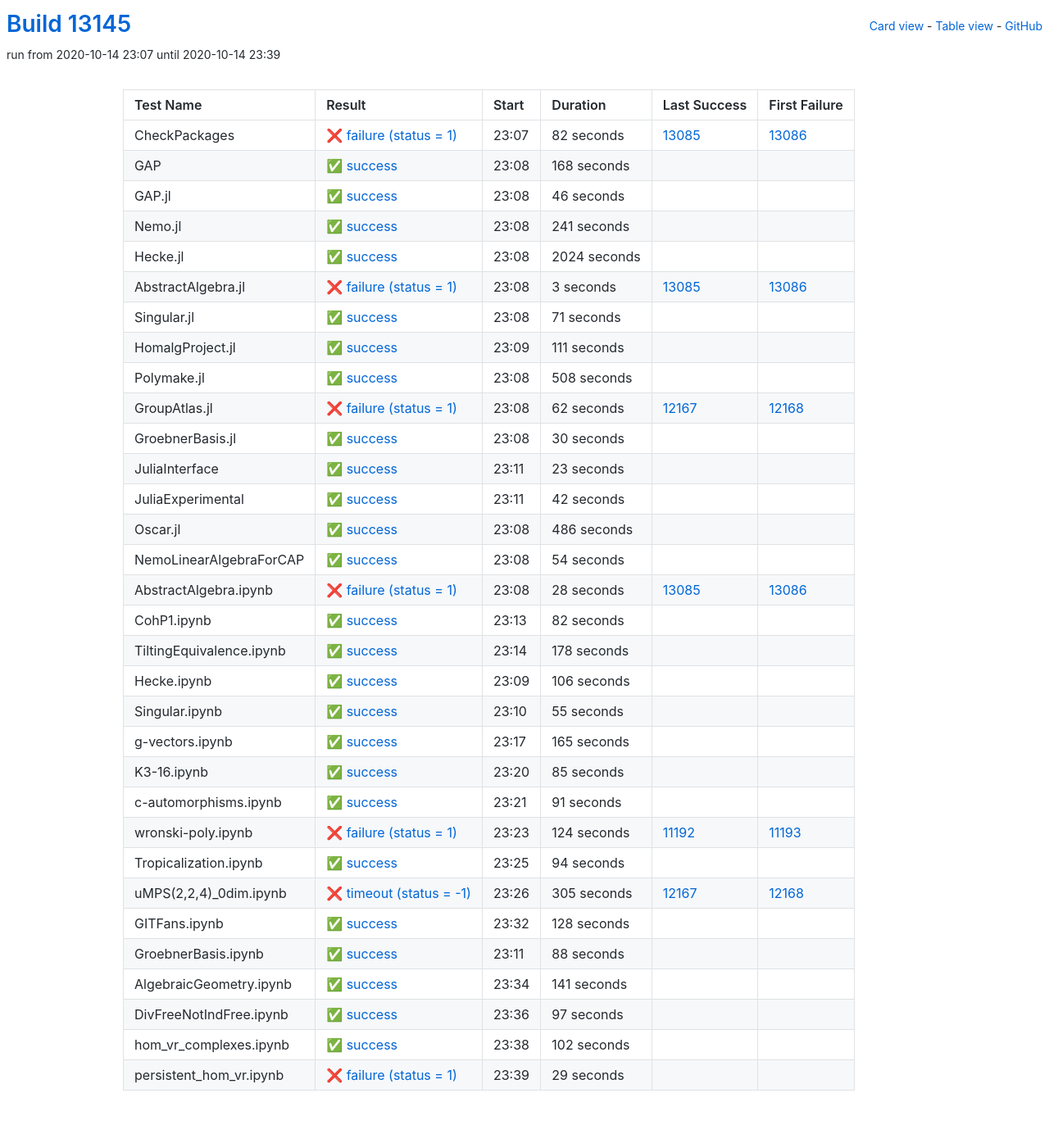
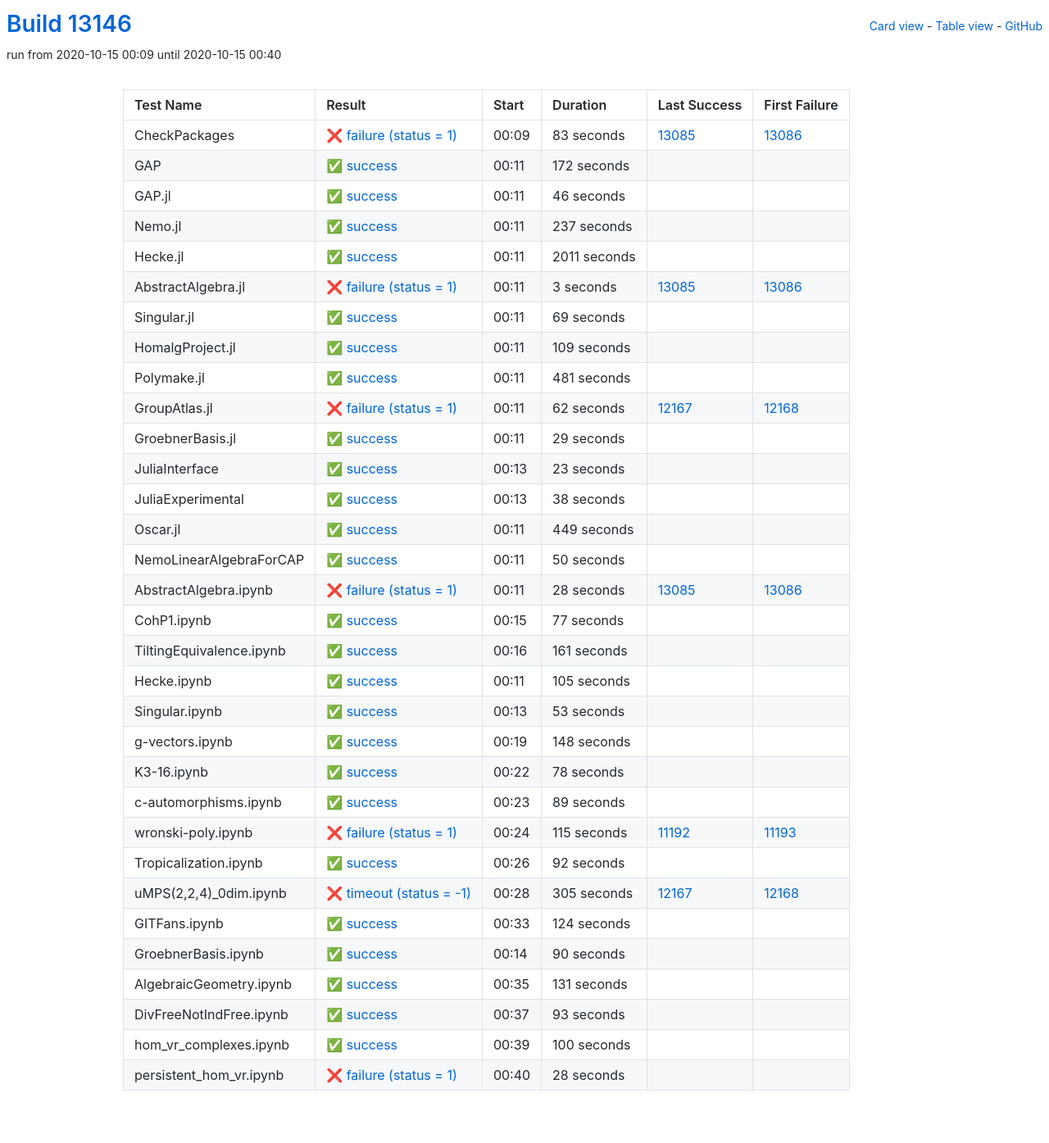
Before and after one commit to oscar-system/oscar-ci-status, a Jekyll site: the page built from table.html, in a window 1280 px wide. Shown: the whole page at 82% size. Built offline with Jekyll 4.4.1, drawn with Linux system fonts in a browser that asks for light colours.

Commit message:
Build #13146

```diff
--- a/_data/ci.yml
+++ b/_data/ci.yml
@@ -1,6 +1,6 @@
 ---
-build: 13145
-build_url: https://oscarci.mathematik.uni-kl.de/job/oscar/13145/
+build: 13146
+build_url: https://oscarci.mathematik.uni-kl.de/job/oscar/13146/
 job: oscar
 organization: oscar-system
 repo: oscar-ci-status
@@ -8,32 +8,32 @@
 tests:
 - name: CheckPackages
   id: checkpackages
-  log: https://oscarci.mathematik.uni-kl.de/job/oscar/13145/artifact/logs/build-13145/CheckPackages.log
-  start: 2020-10-14 23:07
+  log: https://oscarci.mathematik.uni-kl.de/job/oscar/13146/artifact/logs/build-13146/CheckPackages.log
+  start: 2020-10-15 00:09
   success: false
   exitcode: 1
   status: failure
-  duration: 82
+  duration: 83
   last_success: 13085
   last_success_url: https://oscarci.mathematik.uni-kl.de/job/oscar/13085/
   first_failure: 13086
   first_failure_url: https://oscarci.mathematik.uni-kl.de/job/oscar/13086/
 - name: GAP
   id: gap
-  log: https://oscarci.mathematik.uni-kl.de/job/oscar/13145/artifact/logs/build-13145/GAP.log
-  start: 2020-10-14 23:08
+  log: https://oscarci.mathematik.uni-kl.de/job/oscar/13146/artifact/logs/build-13146/GAP.log
+  start: 2020-10-15 00:11
   success: true
   exitcode: 0
   status: success
-  duration: 168
+  duration: 172
   last_success: false
   last_success_url:
   first_failure: false
   first_failure_url:
 - name: GAP.jl
   id: gap-jl
-  log: https://oscarci.mathematik.uni-kl.de/job/oscar/13145/artifact/logs/build-13145/GAP.jl.log
-  start: 2020-10-14 23:08
+  log: https://oscarci.mathematik.uni-kl.de/job/oscar/13146/artifact/logs/build-13146/GAP.jl.log
+  start: 2020-10-15 00:11
   success: true
   exitcode: 0
   status: success
@@ -44,32 +44,32 @@
   first_failure_url:
 - name: Nemo.jl
   id: nemo-jl
-  log: https://oscarci.mathematik.uni-kl.de/job/oscar/13145/artifact/logs/build-13145/Nemo.jl.log
-  start: 2020-10-14 23:08
+  log: https://oscarci.mathematik.uni-kl.de/job/oscar/13146/artifact/logs/build-13146/Nemo.jl.log
+  start: 2020-10-15 00:11
   success: true
   exitcode: 0
   status: success
-  duration: 241
+  duration: 237
   last_success: false
   last_success_url:
   first_failure: false
   first_failure_url:
 - name: Hecke.jl
   id: hecke-jl
-  log: https://oscarci.mathematik.uni-kl.de/job/oscar/13145/artifact/logs/build-13145/Hecke.jl.log
-  start: 2020-10-14 23:08
+  log: https://oscarci.mathematik.uni-kl.de/job/oscar/13146/artifact/logs/build-13146/Hecke.jl.log
+  start: 2020-10-15 00:11
   success: true
   exitcode: 0
   status: success
-  duration: 2024
+  duration: 2011
   last_success: false
   last_success_url:
   first_failure: false
   first_failure_url:
 - name: AbstractAlgebra.jl
   id: abstractalgebra-jl
-  log: https://oscarci.mathematik.uni-kl.de/job/oscar/13145/artifact/logs/build-13145/AbstractAlgebra.jl.log
-  start: 2020-10-14 23:08
+  log: https://oscarci.mathematik.uni-kl.de/job/oscar/13146/artifact/logs/build-13146/AbstractAlgebra.jl.log
+  start: 2020-10-15 00:11
   success: false
   exitcode: 1
   status: failure
@@ -80,44 +80,44 @@
   first_failure_url: https://oscarci.mathematik.uni-kl.de/job/oscar/13086/
 - name: Singular.jl
   id: singular-jl
-  log: https://oscarci.mathematik.uni-kl.de/job/oscar/13145/artifact/logs/build-13145/Singular.jl.log
-  start: 2020-10-14 23:08
+  log: https://oscarci.mathematik.uni-kl.de/job/oscar/13146/artifact/logs/build-13146/Singular.jl.log
+  start: 2020-10-15 00:11
   success: true
   exitcode: 0
   status: success
-  duration: 71
+  duration: 69
   last_success: false
   last_success_url:
   first_failure: false
   first_failure_url:
 - name: HomalgProject.jl
   id: homalgproject-jl
-  log: https://oscarci.mathematik.uni-kl.de/job/oscar/13145/artifact/logs/build-13145/HomalgProject.jl.log
-  start: 2020-10-14 23:09
+  log: https://oscarci.mathematik.uni-kl.de/job/oscar/13146/artifact/logs/build-13146/HomalgProject.jl.log
+  start: 2020-10-15 00:11
   success: true
   exitcode: 0
   status: success
-  duration: 111
+  duration: 109
   last_success: false
   last_success_url:
   first_failure: false
   first_failure_url:
 - name: Polymake.jl
   id: polymake-jl
-  log: https://oscarci.mathematik.uni-kl.de/job/oscar/13145/artifact/logs/build-13145/Polymake.jl.log
-  start: 2020-10-14 23:08
+  log: https://oscarci.mathematik.uni-kl.de/job/oscar/13146/artifact/logs/build-13146/Polymake.jl.log
+  start: 2020-10-15 00:11
   success: true
   exitcode: 0
   status: success
-  duration: 508
+  duration: 481
   last_success: false
   last_success_url:
   first_failure: false
   first_failure_url:
 - name: GroupAtlas.jl
   id: groupatlas-jl
-  log: https://oscarci.mathematik.uni-kl.de/job/oscar/13145/artifact/logs/build-13145/GroupAtlas.jl.log
-  start: 2020-10-14 23:08
+  log: https://oscarci.mathematik.uni-kl.de/job/oscar/13146/artifact/logs/build-13146/GroupAtlas.jl.log
+  start: 2020-10-15 00:11
   success: false
   exitcode: 1
   status: failure
@@ -128,20 +128,20 @@
   first_failure_url: https://oscarci.mathematik.uni-kl.de/job/oscar/12168/
 - name: GroebnerBasis.jl
   id: groebnerbasis-jl
-  log: https://oscarci.mathematik.uni-kl.de/job/oscar/13145/artifact/logs/build-13145/GroebnerBasis.jl.log
-  start: 2020-10-14 23:08
+  log: https://oscarci.mathematik.uni-kl.de/job/oscar/13146/artifact/logs/build-13146/GroebnerBasis.jl.log
+  start: 2020-10-15 00:11
   success: true
   exitcode: 0
   status: success
-  duration: 30
+  duration: 29
   last_success: false
   last_success_url:
   first_failure: false
   first_failure_url:
 - name: JuliaInterface
   id: juliainterface
-  log: https://oscarci.mathematik.uni-kl.de/job/oscar/13145/artifact/logs/build-13145/JuliaInterface.log
-  start: 2020-10-14 23:11
+  log: https://oscarci.mathematik.uni-kl.de/job/oscar/13146/artifact/logs/build-13146/JuliaInterface.log
+  start: 2020-10-15 00:13
   success: true
   exitcode: 0
   status: success
@@ -152,44 +152,44 @@
   first_failure_url:
 - name: JuliaExperimental
   id: juliaexperimental
-  log: https://oscarci.mathematik.uni-kl.de/job/oscar/13145/artifact/logs/build-13145/JuliaExperimental.log
-  start: 2020-10-14 23:11
+  log: https://oscarci.mathematik.uni-kl.de/job/oscar/13146/artifact/logs/build-13146/JuliaExperimental.log
+  start: 2020-10-15 00:13
   success: true
   exitcode: 0
   status: success
-  duration: 42
+  duration: 38
   last_success: false
   last_success_url:
   first_failure: false
   first_failure_url:
 - name: Oscar.jl
   id: oscar-jl
-  log: https://oscarci.mathematik.uni-kl.de/job/oscar/13145/artifact/logs/build-13145/Oscar.jl.log
-  start: 2020-10-14 23:08
+  log: https://oscarci.mathematik.uni-kl.de/job/oscar/13146/artifact/logs/build-13146/Oscar.jl.log
+  start: 2020-10-15 00:11
   success: true
   exitcode: 0
   status: success
-  duration: 486
+  duration: 449
   last_success: false
   last_success_url:
   first_failure: false
   first_failure_url:
 - name: NemoLinearAlgebraForCAP
   id: nemolinearalgebraforcap
-  log: https://oscarci.mathematik.uni-kl.de/job/oscar/13145/artifact/logs/build-13145/NemoLinearAlgebraForCAP.log
-  start: 2020-10-14 23:08
+  log: https://oscarci.mathematik.uni-kl.de/job/oscar/13146/artifact/logs/build-13146/NemoLinearAlgebraForCAP.log
+  start: 2020-10-15 00:11
   success: true
   exitcode: 0
   status: success
-  duration: 54
+  duration: 50
   last_success: false
   last_success_url:
   first_failure: false
   first_failure_url:
 - name: AbstractAlgebra.ipynb
   id: abstractalgebra-ipynb
-  log: https://oscarci.mathematik.uni-kl.de/job/oscar/13145/artifact/logs/build-13145/AbstractAlgebra.ipynb.log
-  start: 2020-10-14 23:08
+  log: https://oscarci.mathematik.uni-kl.de/job/oscar/13146/artifact/logs/build-13146/AbstractAlgebra.ipynb.log
+  start: 2020-10-15 00:11
   success: false
   exitcode: 1
   status: failure
@@ -200,116 +200,116 @@
   first_failure_url: https://oscarci.mathematik.uni-kl.de/job/oscar/13086/
 - name: CohP1.ipynb
   id: cohp1-ipynb
-  log: https://oscarci.mathematik.uni-kl.de/job/oscar/13145/artifact/logs/build-13145/CohP1.ipynb.log
-  start: 2020-10-14 23:13
+  log: https://oscarci.mathematik.uni-kl.de/job/oscar/13146/artifact/logs/build-13146/CohP1.ipynb.log
+  start: 2020-10-15 00:15
   success: true
   exitcode: 0
   status: success
-  duration: 82
+  duration: 77
   last_success: false
   last_success_url:
   first_failure: false
   first_failure_url:
 - name: TiltingEquivalence.ipynb
   id: tiltingequivalence-ipynb
-  log: https://oscarci.mathematik.uni-kl.de/job/oscar/13145/artifact/logs/build-13145/TiltingEquivalence.ipynb.log
-  start: 2020-10-14 23:14
+  log: https://oscarci.mathematik.uni-kl.de/job/oscar/13146/artifact/logs/build-13146/TiltingEquivalence.ipynb.log
+  start: 2020-10-15 00:16
   success: true
   exitcode: 0
   status: success
-  duration: 178
+  duration: 161
   last_success: false
   last_success_url:
   first_failure: false
   first_failure_url:
 - name: Hecke.ipynb
   id: hecke-ipynb
-  log: https://oscarci.mathematik.uni-kl.de/job/oscar/13145/artifact/logs/build-13145/Hecke.ipynb.log
-  start: 2020-10-14 23:09
+  log: https://oscarci.mathematik.uni-kl.de/job/oscar/13146/artifact/logs/build-13146/Hecke.ipynb.log
+  start: 2020-10-15 00:11
   success: true
   exitcode: 0
   status: success
-  duration: 106
+  duration: 105
   last_success: false
   last_success_url:
   first_failure: false
   first_failure_url:
 - name: Singular.ipynb
   id: singular-ipynb
-  log: https://oscarci.mathematik.uni-kl.de/job/oscar/13145/artifact/logs/build-13145/Singular.ipynb.log
-  start: 2020-10-14 23:10
+  log: https://oscarci.mathematik.uni-kl.de/job/oscar/13146/artifact/logs/build-13146/Singular.ipynb.log
+  start: 2020-10-15 00:13
   success: true
   exitcode: 0
   status: success
-  duration: 55
+  duration: 53
   last_success: false
   last_success_url:
   first_failure: false
   first_failure_url:
 - name: g-vectors.ipynb
   id: g-vectors-ipynb
-  log: https://oscarci.mathematik.uni-kl.de/job/oscar/13145/artifact/logs/build-13145/g-vectors.ipynb.log
-  start: 2020-10-14 23:17
+  log: https://oscarci.mathematik.uni-kl.de/job/oscar/13146/artifact/logs/build-13146/g-vectors.ipynb.log
+  start: 2020-10-15 00:19
   success: true
   exitcode: 0
   status: success
-  duration: 165
+  duration: 148
   last_success: false
   last_success_url:
   first_failure: false
   first_failure_url:
 - name: K3-16.ipynb
   id: k3-16-ipynb
-  log: https://oscarci.mathematik.uni-kl.de/job/oscar/13145/artifact/logs/build-13145/K3-16.ipynb.log
-  start: 2020-10-14 23:20
+  log: https://oscarci.mathematik.uni-kl.de/job/oscar/13146/artifact/logs/build-13146/K3-16.ipynb.log
+  start: 2020-10-15 00:22
   success: true
   exitcode: 0
   status: success
-  duration: 85
+  duration: 78
   last_success: false
   last_success_url:
   first_failure: false
   first_failure_url:
 - name: c-automorphisms.ipynb
   id: c-automorphisms-ipynb
-  log: https://oscarci.mathematik.uni-kl.de/job/oscar/13145/artifact/logs/build-13145/c-automorphisms.ipynb.log
-  start: 2020-10-14 23:21
+  log: https://oscarci.mathematik.uni-kl.de/job/oscar/13146/artifact/logs/build-13146/c-automorphisms.ipynb.log
+  start: 2020-10-15 00:23
   success: true
   exitcode: 0
   status: success
-  duration: 91
+  duration: 89
   last_success: false
   last_success_url:
   first_failure: false
   first_failure_url:
 - name: wronski-poly.ipynb
   id: wronski-poly-ipynb
-  log: https://oscarci.mathematik.uni-kl.de/job/oscar/13145/artifact/logs/build-13145/wronski-poly.ipynb.log
-  start: 2020-10-14 23:23
+  log: https://oscarci.mathematik.uni-kl.de/job/oscar/13146/artifact/logs/build-13146/wronski-poly.ipynb.log
+  start: 2020-10-15 00:24
   success: false
   exitcode: 1
   status: failure
-  duration: 124
+  duration: 115
   last_success: 11192
   last_success_url: https://oscarci.mathematik.uni-kl.de/job/oscar/11192/
   first_failure: 11193
   first_failure_url: https://oscarci.mathematik.uni-kl.de/job/oscar/11193/
 - name: Tropicalization.ipynb
   id: tropicalization-ipynb
-  log: https://oscarci.mathematik.uni-kl.de/job/oscar/13145/artifact/logs/build-13145/Tropicalization.ipynb.log
-  start: 2020-10-14 23:25
+  log: https://oscarci.mathematik.uni-kl.de/job/oscar/13146/artifact/logs/build-13146/Tropicalization.ipynb.log
+  start: 2020-10-15 00:26
   success: true
   exitcode: 0
   status: success
-  duration: 94
+  duration: 92
   last_success: false
   last_success_url:
   first_failure: false
   first_failure_url:
 - name: uMPS(2,2,4)_0dim.ipynb
   id: umps-2-2-4-0dim-ipynb
-  log: https://oscarci.mathematik.uni-kl.de/job/oscar/13145/artifact/logs/build-13145/uMPS-2-2-4-_0dim.ipynb.log
-  start: 2020-10-14 23:26
+  log: https://oscarci.mathematik.uni-kl.de/job/oscar/13146/artifact/logs/build-13146/uMPS-2-2-4-_0dim.ipynb.log
+  start: 2020-10-15 00:28
   success: false
   exitcode: -1
   status: timeout
@@ -320,72 +320,72 @@
   first_failure_url: https://oscarci.mathematik.uni-kl.de/job/oscar/12168/
 - name: GITFans.ipynb
   id: gitfans-ipynb
-  log: https://oscarci.mathematik.uni-kl.de/job/oscar/13145/artifact/logs/build-13145/GITFans.ipynb.log
-  start: 2020-10-14 23:32
+  log: https://oscarci.mathematik.uni-kl.de/job/oscar/13146/artifact/logs/build-13146/GITFans.ipynb.log
+  start: 2020-10-15 00:33
   success: true
   exitcode: 0
   status: success
-  duration: 128
+  duration: 124
   last_success: false
   last_success_url:
   first_failure: false
   first_failure_url:
 - name: GroebnerBasis.ipynb
   id: groebnerbasis-ipynb
-  log: https://oscarci.mathematik.uni-kl.de/job/oscar/13145/artifact/logs/build-13145/GroebnerBasis.ipynb.log
-  start: 2020-10-14 23:11
+  log: https://oscarci.mathematik.uni-kl.de/job/oscar/13146/artifact/logs/build-13146/GroebnerBasis.ipynb.log
+  start: 2020-10-15 00:14
   success: true
   exitcode: 0
   status: success
-  duration: 88
+  duration: 90
   last_success: false
   last_success_url:
   first_failure: false
   first_failure_url:
 - name: AlgebraicGeometry.ipynb
   id: algebraicgeometry-ipynb
-  log: https://oscarci.mathematik.uni-kl.de/job/oscar/13145/artifact/logs/build-13145/AlgebraicGeometry.ipynb.log
-  start: 2020-10-14 23:34
+  log: https://oscarci.mathematik.uni-kl.de/job/oscar/13146/artifact/logs/build-13146/AlgebraicGeometry.ipynb.log
+  start: 2020-10-15 00:35
   success: true
   exitcode: 0
   status: success
-  duration: 141
+  duration: 131
   last_success: false
   last_success_url:
   first_failure: false
   first_failure_url:
 - name: DivFreeNotIndFree.ipynb
   id: divfreenotindfree-ipynb
-  log: https://oscarci.mathematik.uni-kl.de/job/oscar/13145/artifact/logs/build-13145/DivFreeNotIndFree.ipynb.log
-  start: 2020-10-14 23:36
+  log: https://oscarci.mathematik.uni-kl.de/job/oscar/13146/artifact/logs/build-13146/DivFreeNotIndFree.ipynb.log
+  start: 2020-10-15 00:37
   success: true
   exitcode: 0
   status: success
-  duration: 97
+  duration: 93
   last_success: false
   last_success_url:
   first_failure: false
   first_failure_url:
 - name: hom_vr_complexes.ipynb
   id: hom-vr-complexes-ipynb
-  log: https://oscarci.mathematik.uni-kl.de/job/oscar/13145/artifact/logs/build-13145/hom_vr_complexes.ipynb.log
-  start: 2020-10-14 23:38
+  log: https://oscarci.mathematik.uni-kl.de/job/oscar/13146/artifact/logs/build-13146/hom_vr_complexes.ipynb.log
+  start: 2020-10-15 00:39
   success: true
   exitcode: 0
   status: success
-  duration: 102
+  duration: 100
   last_success: false
   last_success_url:
   first_failure: false
   first_failure_url:
 - name: persistent_hom_vr.ipynb
   id: persistent-hom-vr-ipynb
-  log: https://oscarci.mathematik.uni-kl.de/job/oscar/13145/artifact/logs/build-13145/persistent_hom_vr.ipynb.log
-  start: 2020-10-14 23:39
+  log: https://oscarci.mathematik.uni-kl.de/job/oscar/13146/artifact/logs/build-13146/persistent_hom_vr.ipynb.log
+  start: 2020-10-15 00:40
   success: false
   exitcode: 1
   status: failure
-  duration: 29
+  duration: 28
   last_success: false
   last_success_url:
   first_failure: false
```
Also changed, not shown: README.md.
